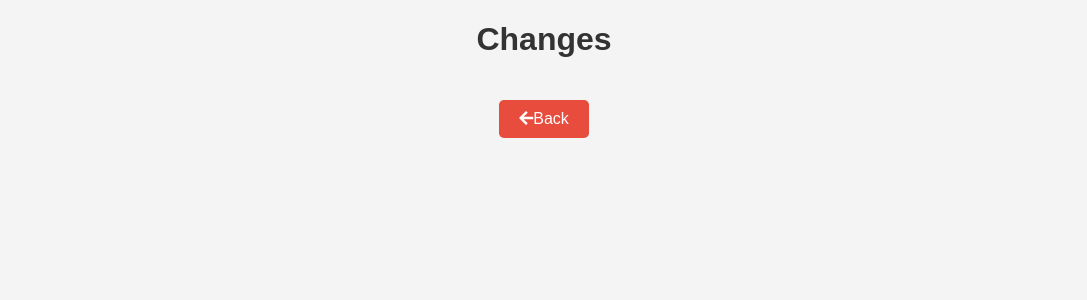
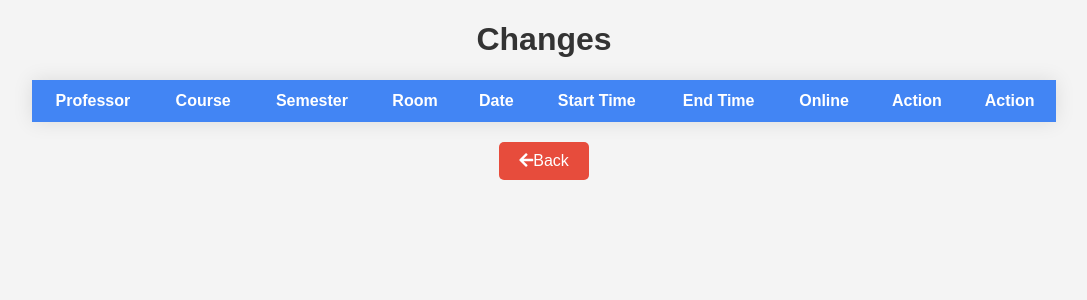
Before and after one commit to WillTissot/Calendar1.1, a Django app: page /event/my-event-list in a window 1280 px wide. Shown: the top 300 px of the page, without its empty margins (96-1183 px from the left). Run offline with Django 4.2, Linux system fonts and the light colour scheme; a user stored in the database is signed in; data comes from the database, SQL or seed files in the repository; both versions use the stored data as it was after the commit; lists and menus that the app fills with data are empty.

Commit message:
bugfing for departmens

```diff
--- a/event/templates/changes_popup.html
+++ b/event/templates/changes_popup.html
@@ -67,7 +67,7 @@
         <tbody>
             <tr>
                 <td>{{ event.calendarCourse.course.title }}</td>
-                <td>{{ event.calendarCourse.semester.term }} {{ event.calendarCourse.semester.year }}</td>
+                <td>{{ event.calendarCourse.calendarSemester.semester.term }} {{ event.calendarCourse.calendarSemester.semester.year }}</td>
                 <td>{{ event.calendarCourse.room_number }}</td>
                 <td>{{ event.date }}</td>
                 <td>{{ event.calendarCourse.start_time }}</td>
--- a/event/templates/dashboard.html
+++ b/event/templates/dashboard.html
@@ -79,7 +79,7 @@
                 {% endif %}
                 {% if professor %}
                     <li><a href="{% url 'professor:get_cal_courses' %}">My Calendar Courses</a></li>
-                    <li><a href="{% url 'event:get_events_list' %}">My event list</a></li>
+                    <li><a href="{% url 'event:get_events_list' %}">My Event List</a></li>
                 {% endif %}
             {% endif %}
             <li><a href="{% url 'event:myprofile' %}">My Account</a></li>
--- a/event/templates/my_event_list.html
+++ b/event/templates/my_event_list.html
@@ -38,6 +38,7 @@
         th {
             background-color: #4285f4;
             color: #fff;
+            text-align: center;
         }
 
         tbody tr:nth-child(even) {
@@ -101,11 +102,25 @@
 <body>
     <h1>Changes</h1>
     <table>
+        <thead>
+            <tr>
+                <th>Professor</th>
+                <th>Course</th>
+                <th>Semester</th>
+                <th>Room</th>
+                <th>Date</th>
+                <th>Start Time</th>
+                <th>End Time</th>
+                <th>Online</th>
+                <th>Action</th>
+                <th>Action</th>
+            </tr>
+        </thead>
         {% for event in events %}
             <tr>
                 <td>{{ event.calendarCourse.course.professor.user.first_name }} {{ event.calendarCourse.course.professor.user.last_name }}</td>
                 <td>{{ event.calendarCourse.course.title }}</td>
-                <td>{{ event.calendarCourse.semester.term }} {{ event.calendarCourse.semester.year }}</td>
+                <td>{{ event.calendarCourse.calendarSemester.semester.term }} {{ event.calendarCourse.calendarSemester.semester.year }}</td>
                 {% with recentChange=event|filter_changes %}
                     {% if recentChange %}
                         <td>{{ recentChange.room_number }}</td>
@@ -119,15 +134,14 @@
                         <td>{{ event.calendarCourse.start_time }}</td>
                         <td>{{ event.calendarCourse.end_time }}</td>
                         <td>{{ event.calendarCourse.is_online }}</td>
-                        <td></td>
                     {% endif %}
                 {% endwith %}
 
                 {% if user.professor %}
-                    <td><a href="{% url 'professor:request_event_change' ev_id=event.pk %}">Change Event</a></td>
+                    <td><a href="{% url 'professor:request_event_change' ev_id=event.pk %}" class="btn-send-mail">Change Event</a></td>
                     <td><button class="btn-show-changes" data-ev-id="{{ event.pk }}">See Changes</button></td>
-                    {% endif %}
-                    {% if user.is_superuser %}
+                {% endif %}
+                {% if user.is_superuser %}
                     <td><button class="btn-show-changes" data-ev-id="{{ event.pk }}">See Changes To Approve</button></td>
                     <td><a href="{% url 'event:send_mail' ev_id=event.pk %}" class="btn-send-mail">Send Mail With Change</a></td>
                 {% endif %}
--- a/student/templates/enroll_to_course.html
+++ b/student/templates/enroll_to_course.html
@@ -93,7 +93,6 @@
             <tr>
                 <th>Course Title</th>
                 <th>Course Code</th>
-                <th>Semester</th>
                 <th>Action</th>
             </tr>
         </thead>
@@ -102,7 +101,6 @@
                 <tr>
                     <td>{{ course.title }}</td>
                     <td>{{ course.code }}</td>
-                    <td>{{ course.semester }}</td>
                     <td>
                         <form method="POST" action="{% url 'student:enroll_to_courses' %}">
                             {% csrf_token %}
@@ -126,7 +124,6 @@
             <tr>
                 <th>Course Title</th>
                 <th>Course Code</th>
-                <th>Semester</th>
                 <th>Action</th>
                 <th>Action</th>
             </tr>
@@ -136,7 +133,6 @@
                 <tr>
                     <td>{{ course.title }}</td>
                     <td>{{ course.code }}</td>
-                    <td>{{ course.semester }}</td>
                     <td>
                         <form method="post" action="{% url 'student:enroll_to_courses' %}">
                             {% csrf_token %}
--- a/student/views.py
+++ b/student/views.py
@@ -115,7 +115,8 @@ def enroll_To_Courses(request):
 
         return redirect('student:enroll_to_courses')
     else:
-        courses = Course.objects.all()
+        studentDepartment = request.user.student.department
+        courses = Course.objects.filter(department=studentDepartment)
         enrolled_calendarCourses = EnrolledStudentsOnCourse.objects.filter(student=request.user.student)
         enrolled_course_ids = enrolled_calendarCourses.values_list('course_id', flat=True)
         enrolled_courses = courses.filter(id__in=enrolled_course_ids)
```
Also changed, not shown: db.sqlite3.
